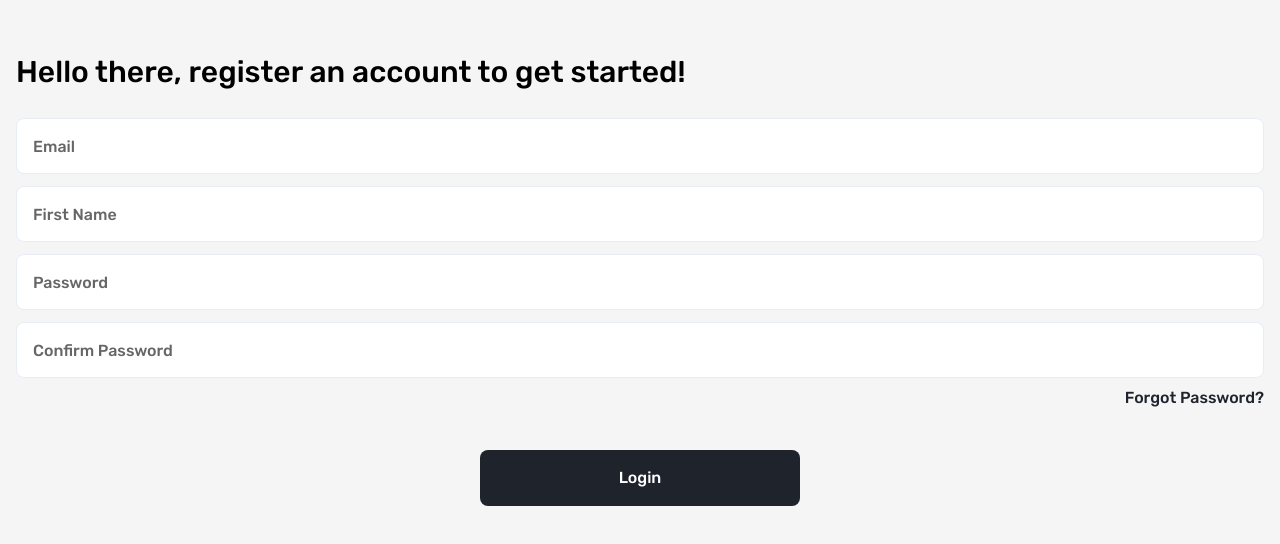
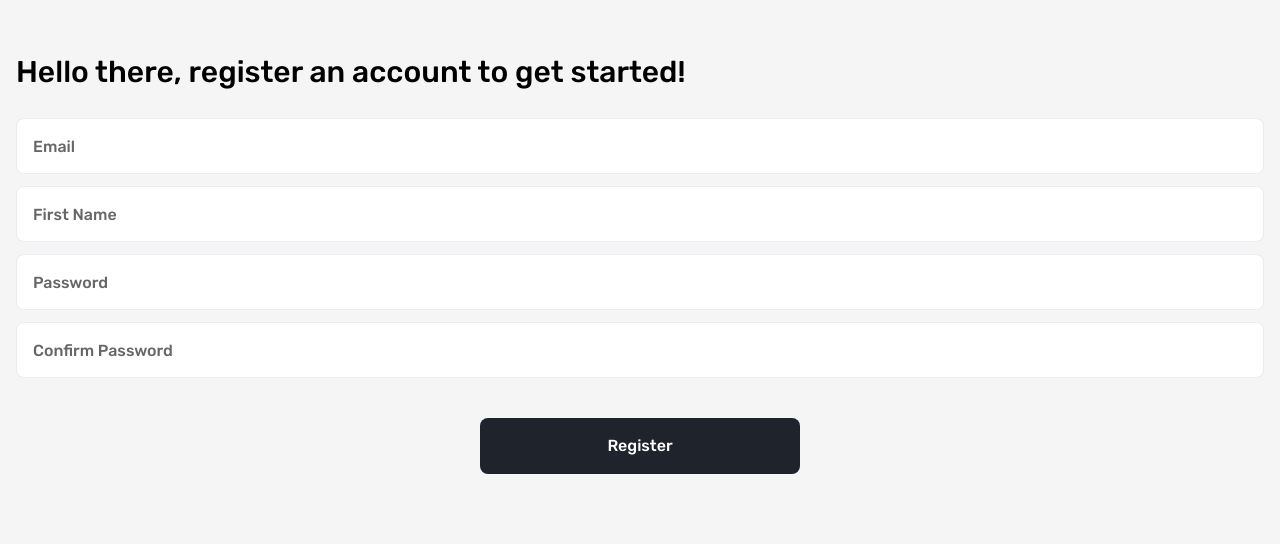
Before and after one commit to krishabbashyal/firebase-task-manager, a Vue app: page /register in a window 1280 px wide. Shown: the part 106-650 px from the top of the page. Built offline with nearby package versions, Linux system fonts and the light colour scheme.

Commit message:
fixed button text

```diff
--- a/src/components/RegisterForm.vue
+++ b/src/components/RegisterForm.vue
@@ -58,15 +58,13 @@
       <p v-if="confirmPasswordError" class="text-red-500 mt-1">
         {{ confirmPasswordErrorMsg }}
       </p>
-      <div class="text-right">
-        <p class="text-dark-gray font-medium mt-2">Forgot Password?</p>
-      </div>
+
       <div class="flex flex-row justify-center items-center">
         <button
           @click.prevent="validateForm"
           class="mt-10 h-14 w-80 bg-dark-gray font-medium text-white rounded-lg"
         >
-          Login
+          Register
         </button>
       </div>
     </form>
```
